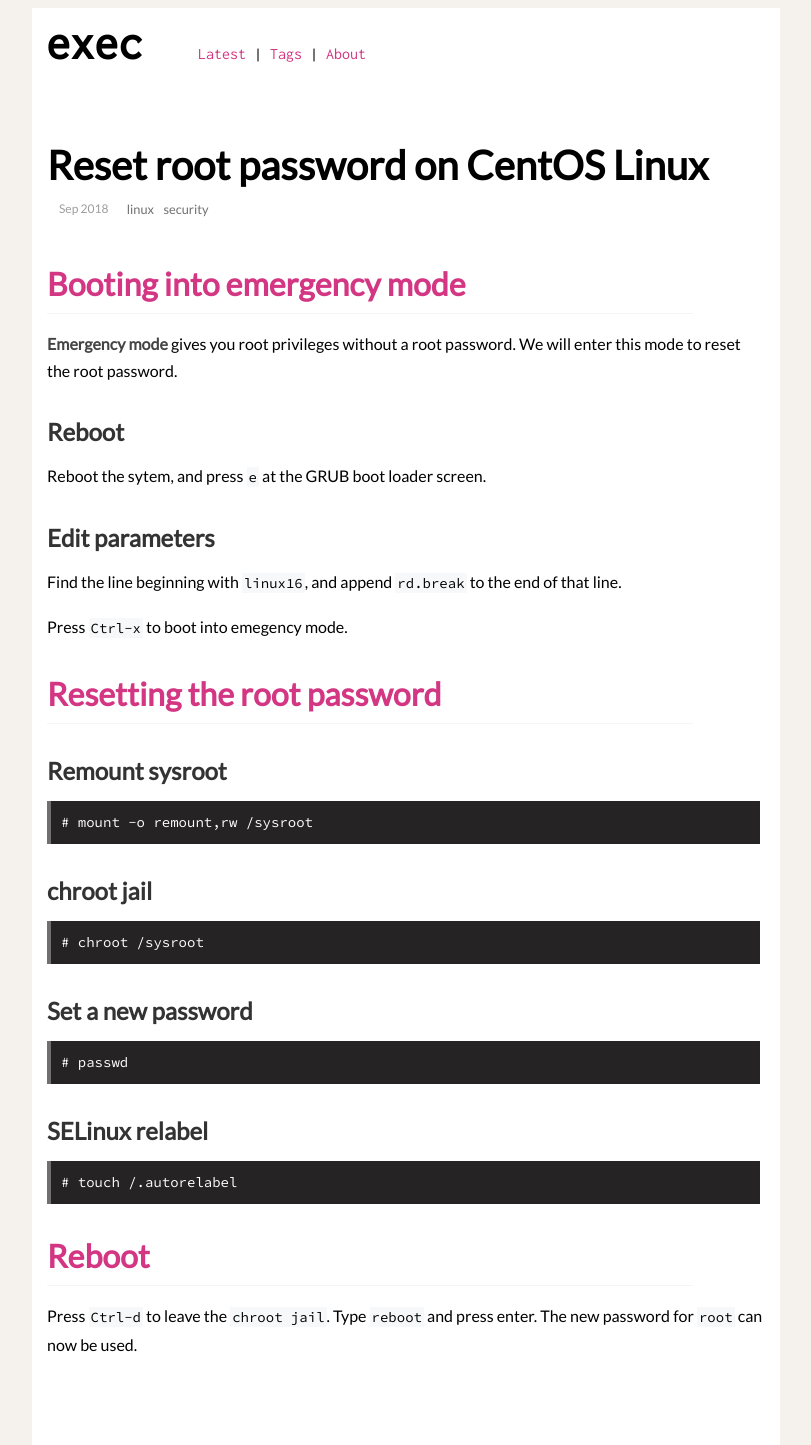
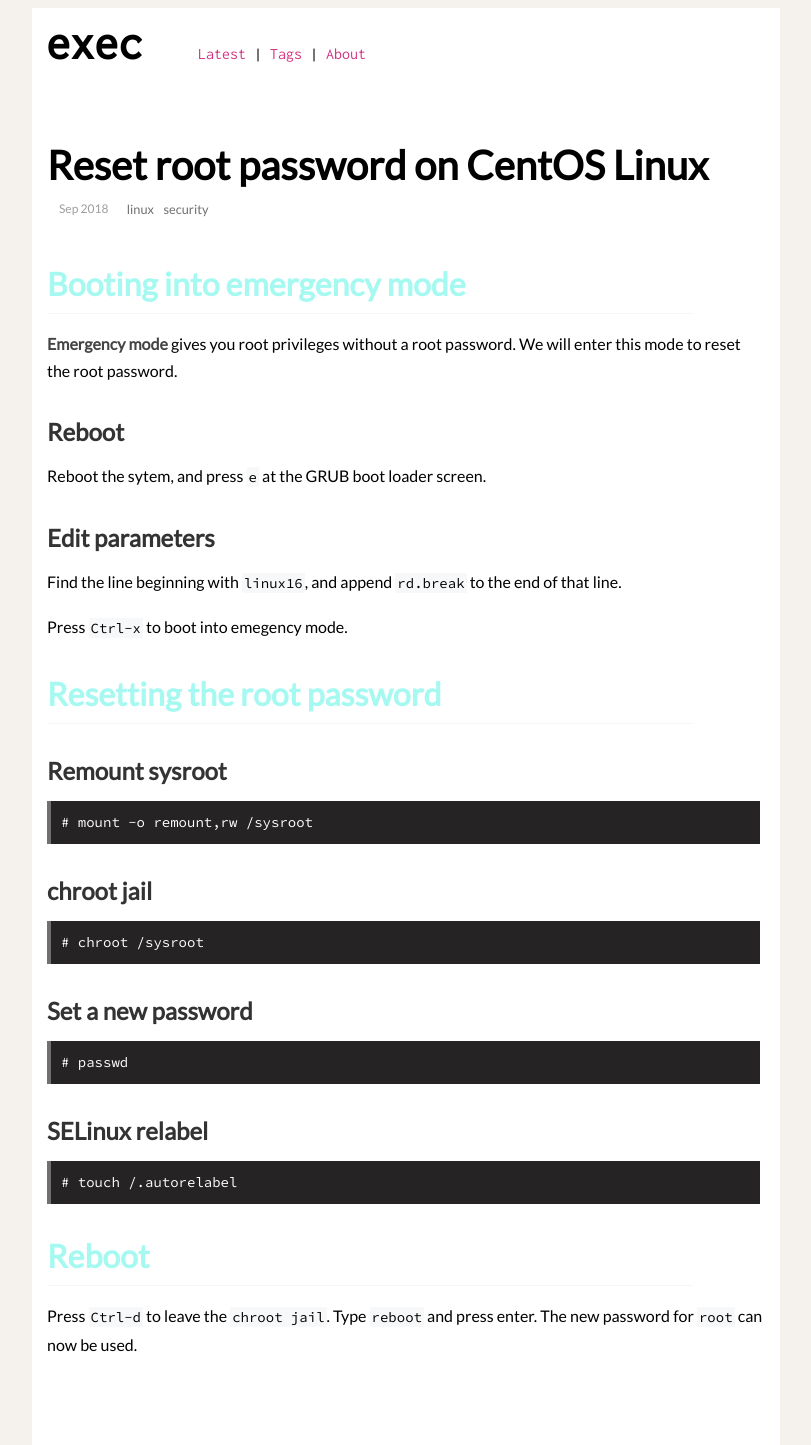
Before and after one commit to execas/execas.github.io, a Jekyll site: the page built from _posts/2018-09-03-reset-root-password-on-centos-linux.md, in a window 1280 px wide. Shown: the whole page, without its empty margins (234-1045 px from the left). Built offline with Jekyll 4.4.1, drawn with Linux system fonts in a browser that asks for light colours.

Commit message:
Update execas.css

```diff
--- a/css/execas.css
+++ b/css/execas.css
@@ -280,7 +280,8 @@
 }
 
 .post h2 {
-     color: #d33682;
+     color: #a5f9f1;
+     /*color: #d33682;*/
      font-size: 2rem;
      margin-top: 2rem;
      margin-bottom:1rem;
```
